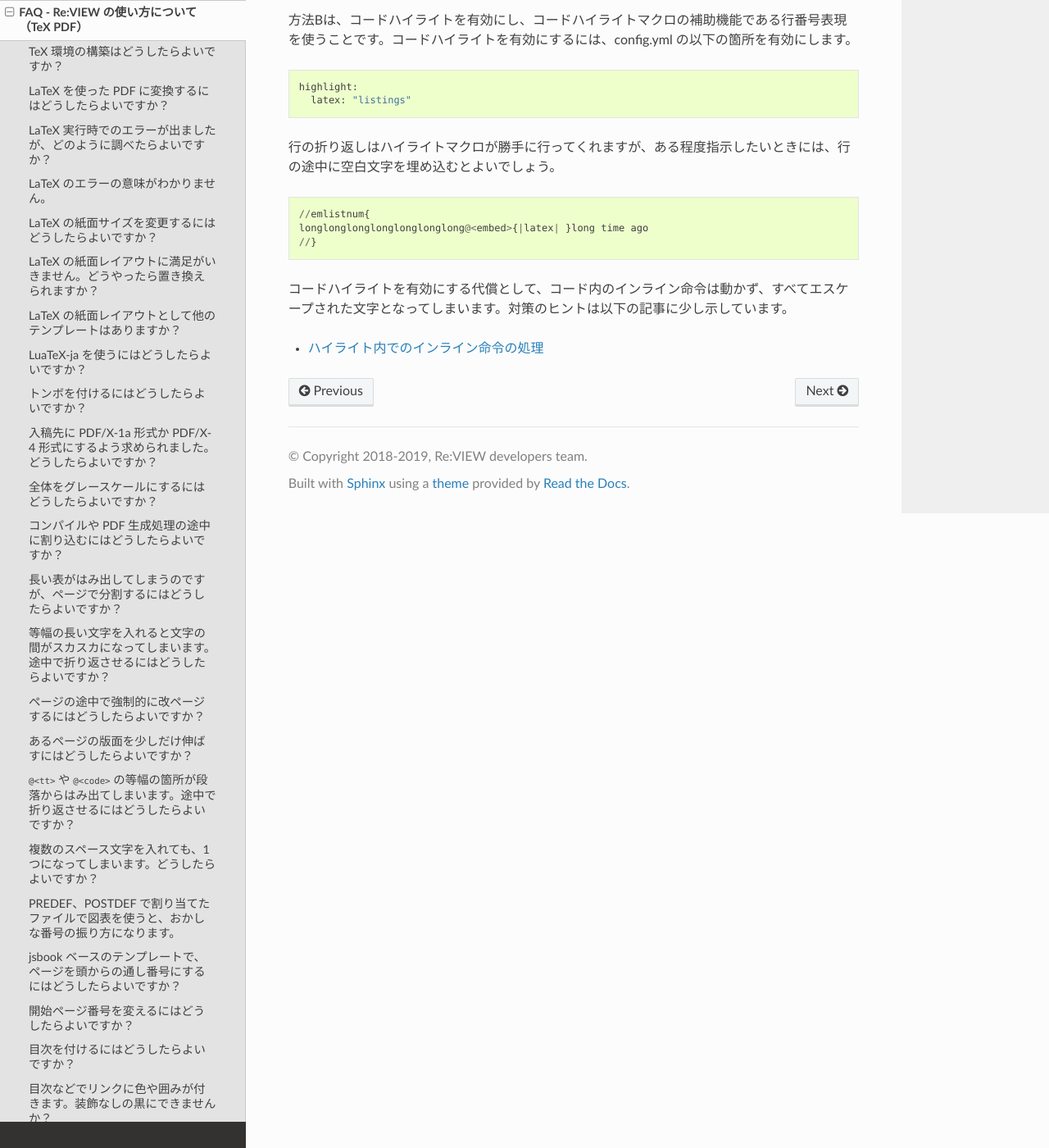
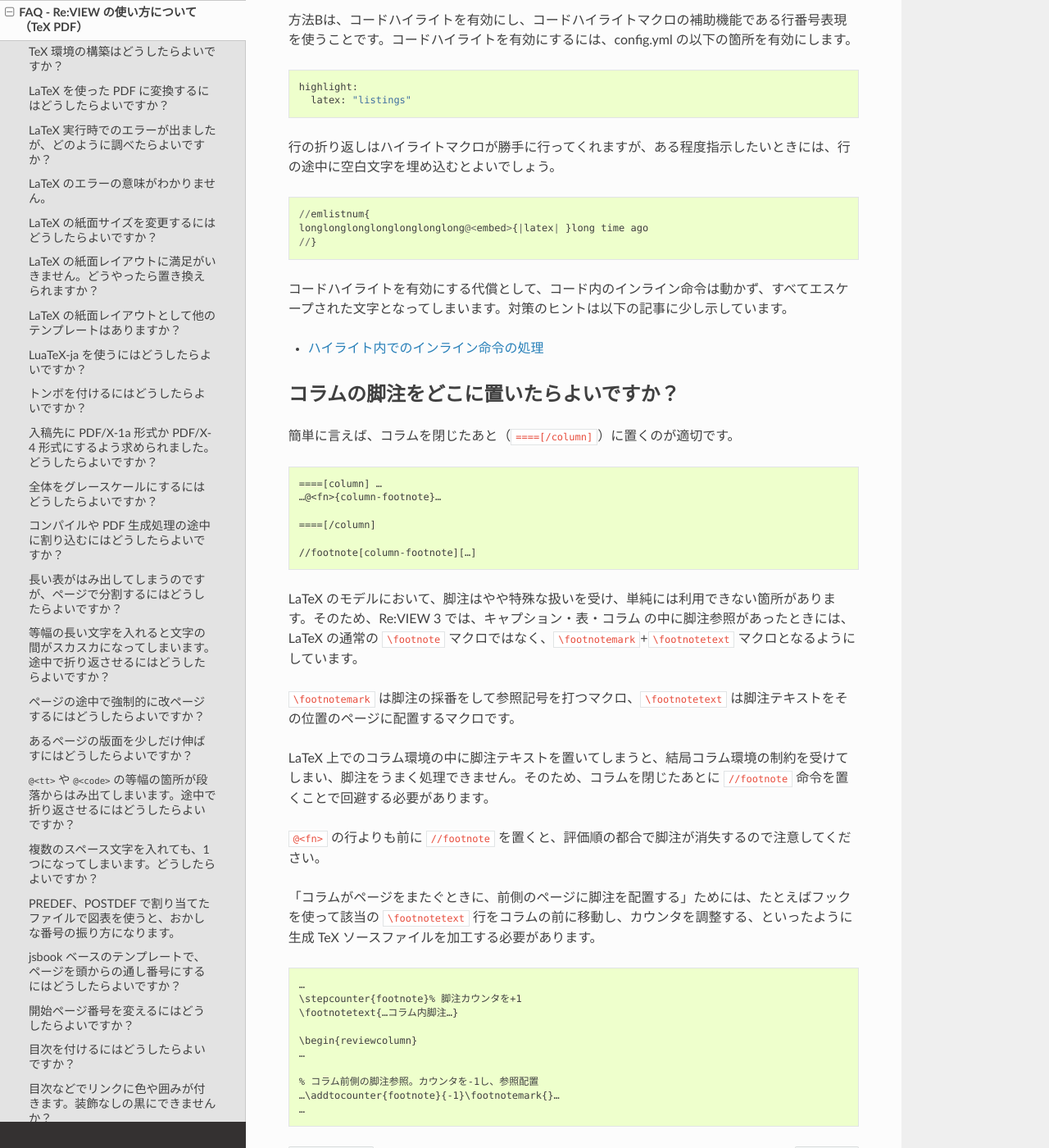
Before and after one commit to reviewml/reviewknowledge-ja, a Sphinx documentation site: the page built from docs/faq/faq-tex.md, in a window 1280 px wide and 1400 px high, scrolled down 14824 px. Shown: the whole window at 82% size. Built offline with Sphinx 7.4.7 and the Read the Docs theme 2.0.0, drawn with Linux system fonts in a browser that asks for light colours.

Commit message:
コラムまたぎ

````diff
--- a/docs/faq/faq-tex.md
+++ b/docs/faq/faq-tex.md
@@ -546,3 +546,39 @@ longlonglonglonglonglonglong@<embed>{|latex| }long time ago
 コードハイライトを有効にする代償として、コード内のインライン命令は動かず、すべてエスケープされた文字となってしまいます。対策のヒントは以下の記事に少し示しています。
 
 - [ハイライト内でのインライン命令の処理](../epub/esc-highlight.html)
+
+## コラムの脚注をどこに置いたらよいですか？
+
+簡単に言えば、コラムを閉じたあと（`====[/column]`）に置くのが適切です。
+
+```
+====[column] …
+…@<fn>{column-footnote}…
+
+====[/column]
+
+//footnote[column-footnote][…]
+```
+
+LaTeX のモデルにおいて、脚注はやや特殊な扱いを受け、単純には利用できない箇所があります。そのため、Re:VIEW 3 では、キャプション・表・コラム の中に脚注参照があったときには、LaTeX の通常の `\footnote` マクロではなく、`\footnotemark`+`\footnotetext` マクロとなるようにしています。
+
+`\footnotemark` は脚注の採番をして参照記号を打つマクロ、`\footnotetext` は脚注テキストをその位置のページに配置するマクロです。
+
+LaTeX 上でのコラム環境の中に脚注テキストを置いてしまうと、結局コラム環境の制約を受けてしまい、脚注をうまく処理できません。そのため、コラムを閉じたあとに `//footnote` 命令を置くことで回避する必要があります。
+
+`@<fn>` の行よりも前に `//footnote` を置くと、評価順の都合で脚注が消失するので注意してください。
+
+「コラムがページをまたぐときに、前側のページに脚注を配置する」ためには、たとえばフックを使って該当の `\footnotetext` 行をコラムの前に移動し、カウンタを調整する、といったように生成 TeX ソースファイルを加工する必要があります。
+
+```
+…
+\stepcounter{footnote}% 脚注カウンタを+1
+\footnotetext{…コラム内脚注…}
+
+\begin{reviewcolumn}
+…
+
+% コラム前側の脚注参照。カウンタを-1し、参照配置
+…\addtocounter{footnote}{-1}\footnotemark{}…
+…
+```
````
